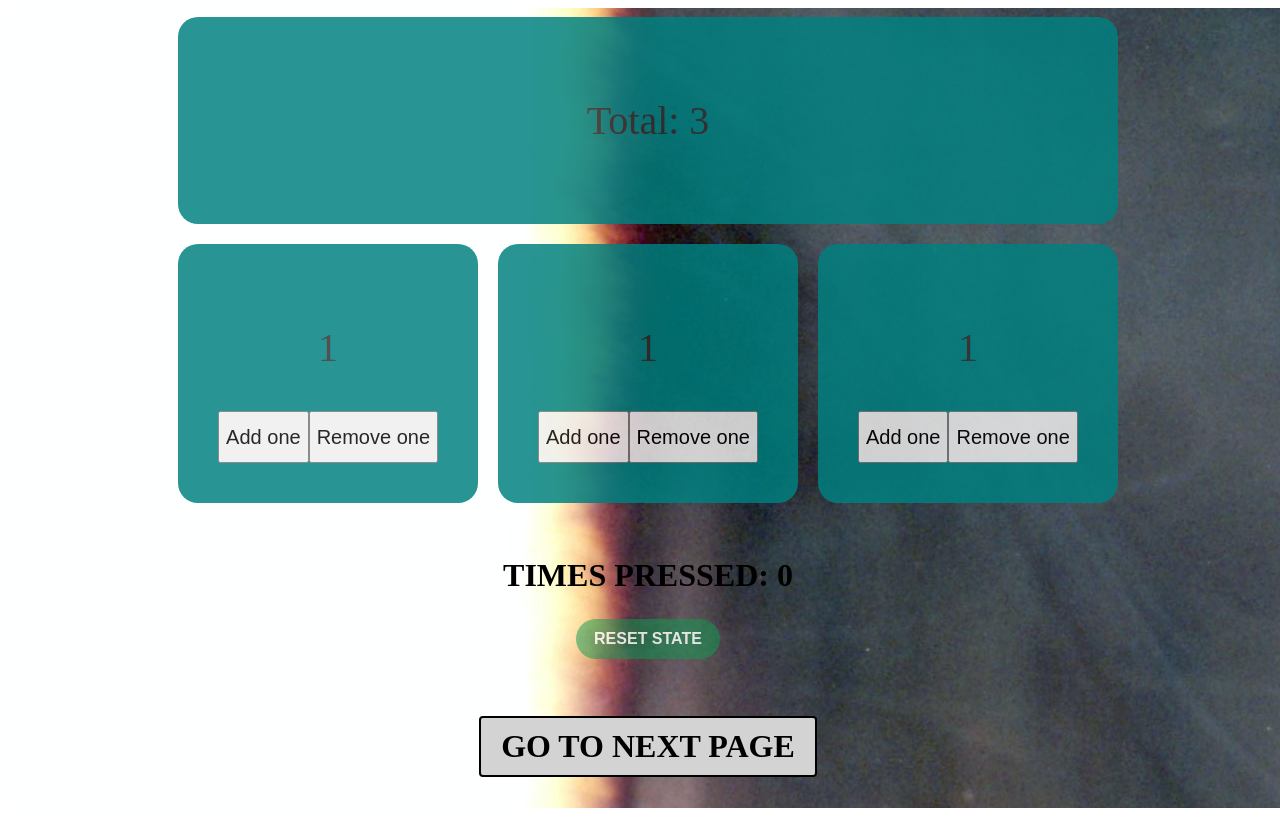
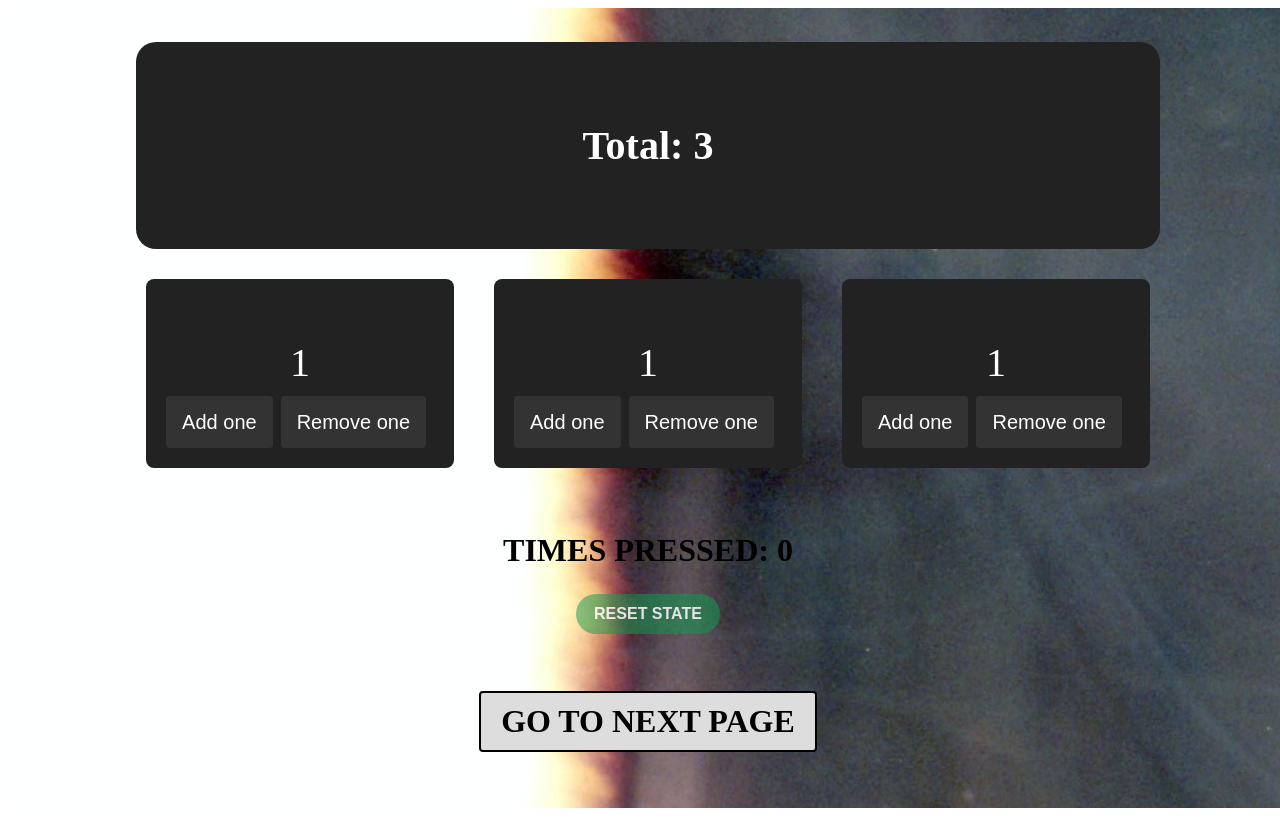
Before and after one commit to turquoise-hex/test-react-nextjs, a Next.js app: page / in a window 1280 px wide. Built offline with nearby package versions, Linux system fonts and the light colour scheme.

Commit message:
Implemented zustand, changed srtyling

```diff
--- a/src/pages/_app.tsx
+++ b/src/pages/_app.tsx
@@ -1,13 +1,8 @@
 // _app.tsx
 import { AppProps } from 'next/app';
-import { CounterProvider } from './components/CounterContext';
 
 function MyApp({ Component, pageProps }: AppProps) {
-  return (
-    <CounterProvider>
-      <Component {...pageProps} />
-    </CounterProvider>
-  );
+  return <Component {...pageProps} />;
 }
 
 export default MyApp;
--- a/src/pages/components/CounterContext.tsx
+++ /dev/null
@@ -1,55 +0,0 @@
-import React, { createContext, useContext, useState } from 'react';
-
-interface CounterContextProps {
-  counters: number[];
-  updateCounter: (index: number, value: number) => void;
-  timesPressed: number;
-  updateTimesPressed: (newNumber: number) => void;
-  resetState: () => void;
-}
-
-interface CounterProviderProps {
-  children: React.ReactNode;
-}
-
-const CounterContext = createContext<CounterContextProps>({
-  counters: [],
-  updateCounter: () => {},
-  timesPressed: 0,
-  updateTimesPressed: () => {},
-  resetState: () => {}
-});
-
-export const CounterProvider: React.FC<CounterProviderProps> = ({ children }) => {
-  const [counters, setCounters] = useState([1, 1, 1]);
-  const [timesPressed, setTimesPressed] = useState(0);
-
-  const updateCounter = (index: number, value: number) => {
-    const newCounters = [...counters];
-    newCounters[index] = value;
-    setCounters(newCounters);
-    updateTimesPressed();
-  };
-
-  const updateTimesPressed = () => {
-    const newNum = timesPressed + 1;
-    setTimesPressed(newNum);
-  }
-
-  const resetState = () => {
-    setCounters([1, 1, 1]);
-    setTimesPressed(0);
-  };
-
-  return (
-    <CounterContext.Provider value={{ counters, updateCounter, timesPressed, updateTimesPressed, resetState }}>
-      {children}
-    </CounterContext.Provider>
-  );
-};
-
-export const useCounterContext = () => {
-  const context = useContext(CounterContext);
-
-  return context;
-};
--- a/src/pages/components/buttons.tsx
+++ b/src/pages/components/buttons.tsx
@@ -10,15 +10,32 @@ const ButtonContainer = styled.div({
   display: "flex",
 });
 
+const Button = styled.button`
+  height: 52px;
+  font-size: 20px;
+  padding: 8px 16px;
+  border: none;
+  border-radius: 4px;
+  margin-right: 8px;
+  background: #333;
+  color: #fff;
+  cursor: pointer;
+  transition: background-color 0.3s ease;
+
+  &:hover {
+    background: #000;
+  }
+`;
+
 export const Buttons = ({ addA, deductA }: ButtonsProps) => {
   return (
     <ButtonContainer>
-      <button style={{ height: "52px", fontSize: "20px",  }} onClick={addA}>
+      <Button style={{ height: "52px", fontSize: "20px",  }} onClick={addA}>
         Add one
-      </button>
-      <button style={{ height: "52px", fontSize: "20px"  }} onClick={deductA}>
+      </Button>
+      <Button style={{ height: "52px", fontSize: "20px"  }} onClick={deductA}>
         Remove one
-      </button>
+      </Button>
     </ButtonContainer>
   );
 };
--- a/src/pages/components/counter.tsx
+++ b/src/pages/components/counter.tsx
@@ -2,20 +2,21 @@ import React from "react";
 import styled from "styled-components";
 import { Buttons } from "./buttons";
 
-const CounterContainer = styled.div({
-  display: "flex",
-  flexDirection: "column",
-  alignItems: "center",
-  background: "teal",
-  borderRadius: "20px",
-  padding: "40px",
+const CounterContainer = styled.div`
+  display: flex;
+  flex-direction: column;
+  align-items: center;
+  background: #222;
+  border-radius: 8px;
+  padding: 20px;
+  margin: 10px;
+  color: #fff;
+`;
 
-  "& > p": {
-    fontSize: "40px",
-    color: "#313131",
-  },
-});
-
+const CounterValue = styled.p`
+  font-size: 40px;
+  margin-bottom: 10px;
+`;
 
 interface CounterProps {
   addCounter: () => void;
@@ -26,8 +27,8 @@ interface CounterProps {
 export const Counter = ({ addCounter, deductCounter, value }: CounterProps) => {
   return (
     <CounterContainer>
-            <p>{value}</p>
-            <Buttons addA={addCounter} deductA={deductCounter}/>
+      <CounterValue>{value}</CounterValue>
+      <Buttons addA={addCounter} deductA={deductCounter} />
     </CounterContainer>
   );
 };
--- a/src/pages/index.tsx
+++ b/src/pages/index.tsx
@@ -1,7 +1,7 @@
 import styled from "styled-components";
 import React from "react";
 import { Counter } from "./components/counter";
-import { useCounterContext } from "./components/CounterContext";
+import { useCounterStore } from "./store/countersStore";
 import { motion } from "framer-motion";
 import Link from 'next/link';
 import { Button } from "./components/Button.styled";
@@ -15,7 +15,7 @@ const Wrapper = styled.div({
   justifyContent: "center",
   gap: "20px",
   color: "black",
-  background: `url(/background.jpg) no-repeat center center fixed`
+  background: `url(/background.jpg) no-repeat center center fixed`,
 });
 
 const BottomWrapper = styled.div({
@@ -29,14 +29,15 @@ const TotalContainer = styled.div({
   display: "flex",
   alignItems: "center",
   justifyContent: "center",
-  background: "teal",
   borderRadius: "20px",
   padding: "40px",
-  opacity: "0.84",
   fontSize: "24px",
+  fontWeight: "bold",
+  background: "#222",
+  color: "#fff",
   "& > p": {
     fontSize: "40px",
-    color: "#313131",
+    color: "color: #fff",
   },
 });
 
@@ -44,12 +45,9 @@ const CountersWrapper = styled.div({
   display: "flex",
   marginTop: "20px",
   gap: "20px",
-  opacity: "0.84"
 });
 
 const PageContent = styled(motion.div)({
-  // background: "#1e5b95",
-  // border: "6px solid #00041f",
   borderRadius: "20px",
   padding: "20px",
 });
@@ -57,21 +55,25 @@ const PageContent = styled(motion.div)({
 const StyledLink = styled.h1({
   display: "inline-block",
   padding: "10px 20px",
-  border: "2px solid black",
+  border: "2px solid #000",
   cursor: "pointer",
-  backgroundColor: "lightgray",
-  color: "black",
+  backgroundColor: "#ddd",
+  color: "#000",
   borderRadius: "4px",
   textDecoration: "none",
   transition: "background-color 0.3s ease",
   '&:hover': {
-    backgroundColor: "gray",
-    color: "white",
+    backgroundColor: "#aaa",
+    color: "#fff",
   }
 });
 
 const Home = () => {
-  const { counters, updateCounter, timesPressed, resetState } = useCounterContext();
+  const counters = useCounterStore((state) => state.counters);
+  const timesPressed = useCounterStore((state) => state.timesPressed);
+  const updateCounter = useCounterStore((state) => state.updateCounter);
+  const incrementTimesPressed = useCounterStore((state) => state.incrementTimesPressed);
+  const resetState = useCounterStore((state) => state.resetState);
 
   const total = counters.reduce((sum, value) => sum + value, 0);
 
@@ -90,8 +92,14 @@ const Home = () => {
           {counters.map((counter, index) => (
             <Counter
               key={index}
-              addCounter={() => updateCounter(index, counter + 1)}
-              deductCounter={() => updateCounter(index, counter - 1)}
+              addCounter={() => {
+                updateCounter(index, counter + 1);
+                incrementTimesPressed();
+              }}
+              deductCounter={() => {
+                updateCounter(index, counter - 1);
+                incrementTimesPressed();
+              }}
               value={counter}
             />
           ))}
--- /dev/null
+++ b/src/pages/store/countersStore.ts
@@ -0,0 +1,23 @@
+import create from 'zustand';
+
+type CounterState = {
+  counters: number[];
+  timesPressed: number;
+  updateCounter: (index: number, value: number) => void;
+  incrementTimesPressed: () => void;
+  resetState: () => void;
+};
+
+export const useCounterStore = create<CounterState>((set) => ({
+  counters: [1, 1, 1],
+  timesPressed: 0,
+  updateCounter: (index, value) =>
+    set((state) => {
+      let newCounters = [...state.counters];
+      newCounters[index] = value;
+      return { counters: newCounters };
+    }),
+  incrementTimesPressed: () =>
+    set((state) => ({ timesPressed: state.timesPressed + 1 })),
+  resetState: () => set({ counters: [1, 1, 1], timesPressed: 0 }),
+}));
--- a/src/pages/test.tsx
+++ b/src/pages/test.tsx
@@ -1,6 +1,6 @@
 import styled from "styled-components";
 import { Button } from "./components/Button.styled";
-import { useCounterContext } from "./components/CounterContext";
+import { useCounterStore } from "./store/countersStore";
 
 const Container = styled.div({
   padding: "4em",
@@ -11,7 +11,8 @@ const Container = styled.div({
 });
 
 const TestPage = () => {
-  const { timesPressed, resetState } = useCounterContext();
+  const timesPressed = useCounterStore((state) => state.timesPressed);
+  const resetState = useCounterStore((state) => state.resetState);
 
   return (
     <Container>
```
Lines whose indentation alone changed are shown as unchanged.
